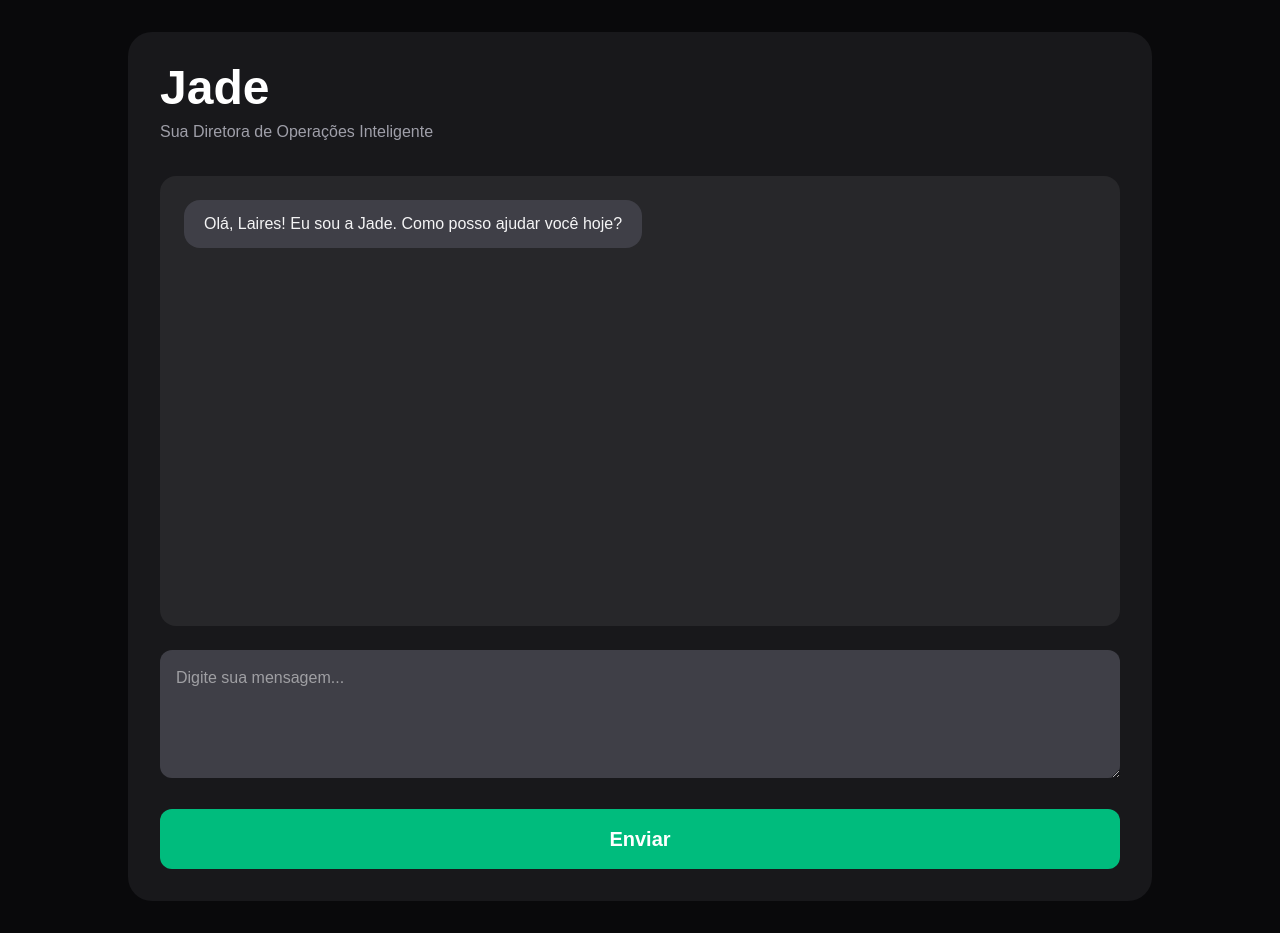
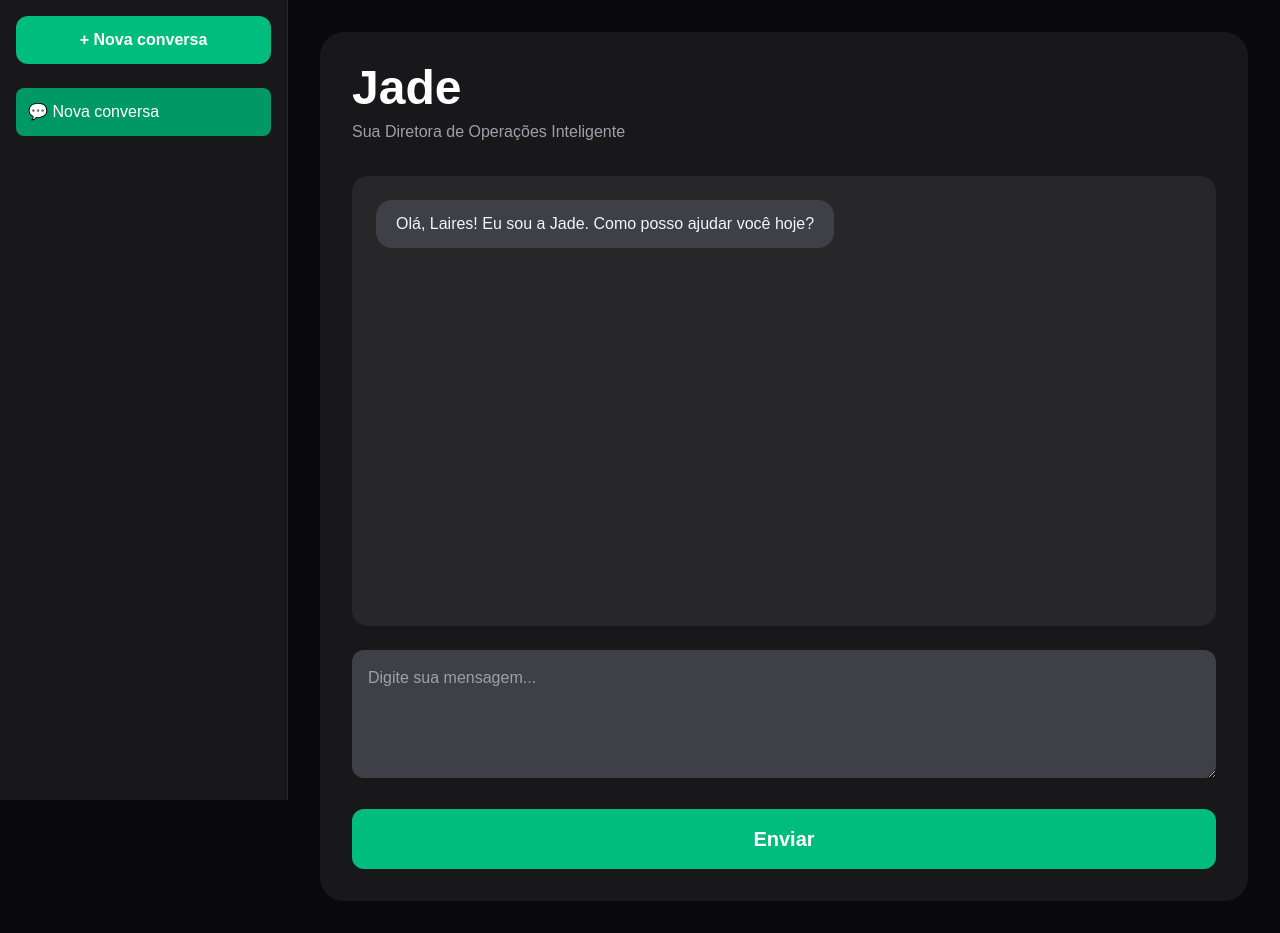
Before and after one commit to Lairesos/jade, a Next.js app: page / in a window 1280 px wide. Built offline with nearby package versions, Linux system fonts and the light colour scheme.

Commit message:
Jade MVP pronta para uso

```diff
--- a/app/components/Sidebar.tsx
+++ b/app/components/Sidebar.tsx
@@ -1,12 +1,43 @@
-export default function Sidebar() {
+type SidebarProps = {
+  onNewChat: () => void;
+  conversations: string[];
+  activeConversation: number;
+  onSelectConversation: (index: number) => void;
+};
+export default function Sidebar({
+  onNewChat,
+  conversations,
+  activeConversation,
+  onSelectConversation,
+}: SidebarProps) {
   return (
-    <aside className="w-72 bg-zinc-900 border-r border-zinc-800 p-4">
+    <aside className="w-72 h-screen bg-zinc-900 border-r border-zinc-800 p-4 flex flex-col">
 
-      <button className="w-full rounded-xl bg-emerald-500 py-3 font-semibold text-white hover:bg-emerald-600">
+      <button
+  onClick={onNewChat}
+  className="w-full rounded-xl bg-emerald-500 py-3 font-semibold text-white hover:bg-emerald-600"
+>
         + Nova conversa
       </button>
 
       <div className="mt-6 space-y-2">
 
-        <button className="w-full rounded-lg bg-zinc-800 p-3 text-left text-white hover:bg-zinc-700">
-          Projeto
+       {conversations.map((conversation, index) => (
+  <button
+    key={index}
+    onClick={() => onSelectConversation(index)}
+    className={`w-full rounded-lg p-3 text-left transition ${
+      activeConversation === index
+        ? "bg-emerald-600 text-white"
+        : "bg-zinc-800 text-zinc-300 hover:bg-zinc-700"
+    }`}
+  >
+    💬 {conversation}
+  </button>
+))}
+
+      </div>
+
+    </aside>
+  );
+}
--- a/app/data/conversations.ts
+++ b/app/data/conversations.ts
@@ -2,7 +2,7 @@ import type { Conversation } from "../types/conversation";
 
 export const initialConversations: Conversation[] = [
   {
-    id: "1",
+    id: crypto.randomUUID(),
     title: "Nova conversa",
     messages: [
       {
@@ -12,13 +12,14 @@ export const initialConversations: Conversation[] = [
     ],
   },
 ];
-export function createConversation() {
+
+export function createConversation(): Conversation {
   return {
     id: crypto.randomUUID(),
     title: "Nova conversa",
     messages: [
       {
-        role: "assistant" as const,
+        role: "assistant",
         content: "Olá, Laires! Eu sou a Jade. Como posso ajudar você hoje?",
       },
     ],
--- a/app/page.tsx
+++ b/app/page.tsx
@@ -1,22 +1,42 @@
 "use client";
 
 import { useRef, useState } from "react";
-
-type ChatMessage = {
-  role: "user" | "assistant";
-  content: string;
-};
-
+import Sidebar from "./components/Sidebar";
+import type { ChatMessage } from "./types/conversation";
 export default function Home() {
   const [mensagem, setMensagem] = useState("");
   const [carregando, setCarregando] = useState(false);
   const textareaRef = useRef<HTMLTextAreaElement>(null);
+
+  const [conversas, setConversas] = useState([
+  "Nova conversa",
+]);
+
+  const [conversaAtiva, setConversaAtiva] = useState(0);
+
   const [mensagens, setMensagens] = useState<ChatMessage[]>([
+
     {
       role: "assistant",
       content: "Olá, Laires! Eu sou a Jade. Como posso ajudar você hoje?",
     },
   ]);
+  function novaConversa() {
+  setConversas((anteriores) => [
+  ...anteriores,
+  `Nova conversa ${anteriores.length + 1}`,
+]);
+  setMensagens([
+    {
+      role: "assistant",
+      content: "Olá, Laires! Eu sou a Jade. Como posso ajudar você hoje?",
+    },
+  ]);
+
+  setMensagem("");
+
+  textareaRef.current?.focus();
+}
 
   async function enviarMensagem() {
     if (!mensagem.trim() || carregando) return;
@@ -67,8 +87,15 @@ setCarregando(true);
   }
 
   return (
-    <main className="min-h-screen bg-zinc-950 flex justify-center p-8">
-      <div className="w-full max-w-5xl rounded-3xl bg-zinc-900 p-8">
+    <main className="min-h-screen bg-zinc-950 flex">
+<Sidebar
+  onNewChat={novaConversa}
+  conversations={conversas}
+  activeConversation={conversaAtiva}
+  onSelectConversation={setConversaAtiva}
+/>
+      <div className="flex-1 flex justify-center p-8">
+  <div className="w-full max-w-5xl rounded-3xl bg-zinc-900 p-8">
         <h1 className="text-5xl font-bold text-white">
           Jade
         </h1>
@@ -133,7 +160,8 @@ setCarregando(true);
         >
           Enviar
         </button>
-      </div>
-    </main>
+            </div>
+    </div>
+  </main>
   );
 }
--- a/app/types/conversation.ts
+++ b/app/types/conversation.ts
@@ -1,8 +1,10 @@
+export type ChatMessage = {
+  role: "user" | "assistant";
+  content: string;
+};
+
 export type Conversation = {
   id: string;
   title: string;
-  messages: {
-    role: "user" | "assistant";
-    content: string;
-  }[];
+  messages: ChatMessage[];
 };
```
Also changed, not shown: 1 other file (tests, documents, lock files or other folders).
